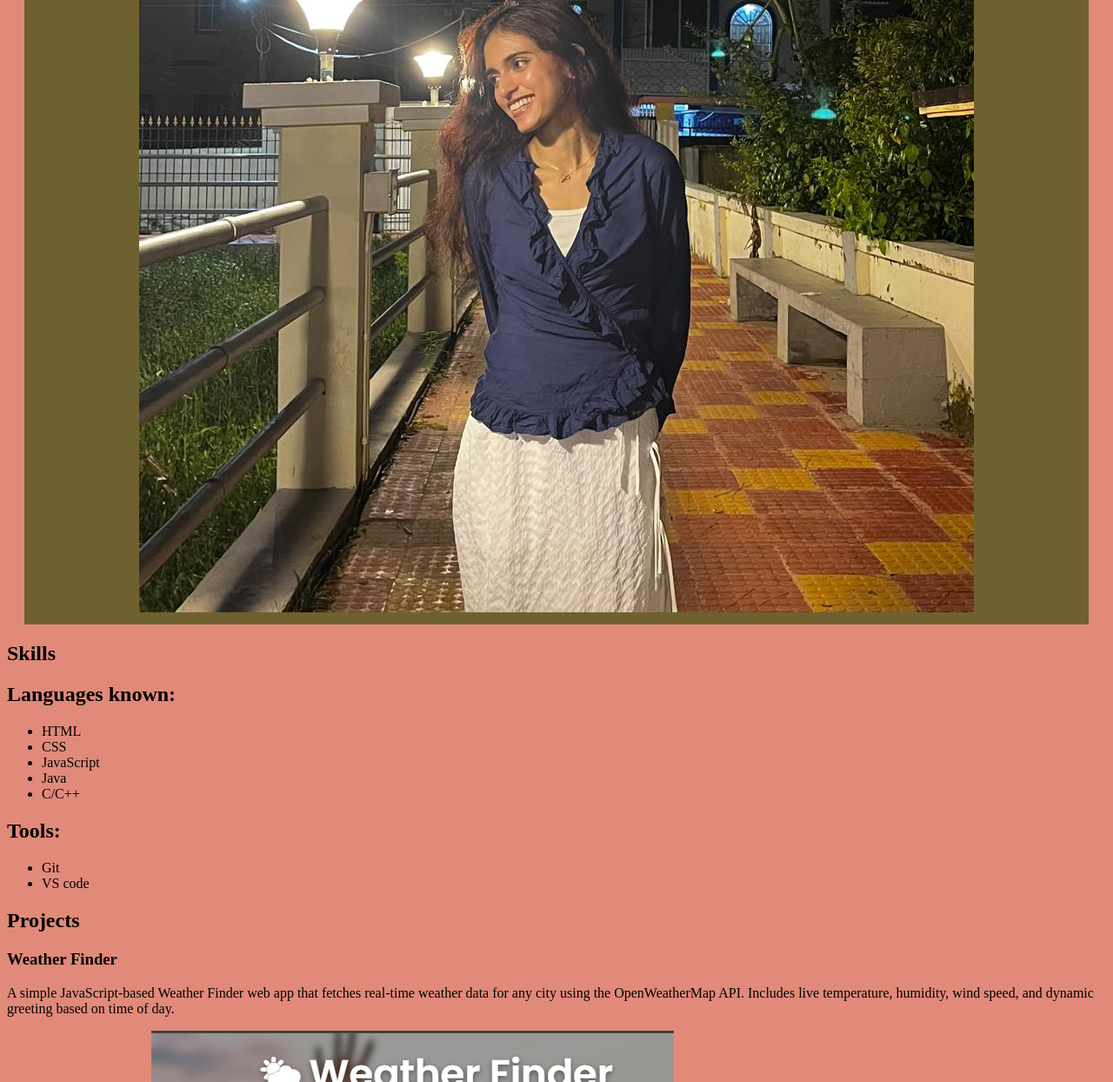
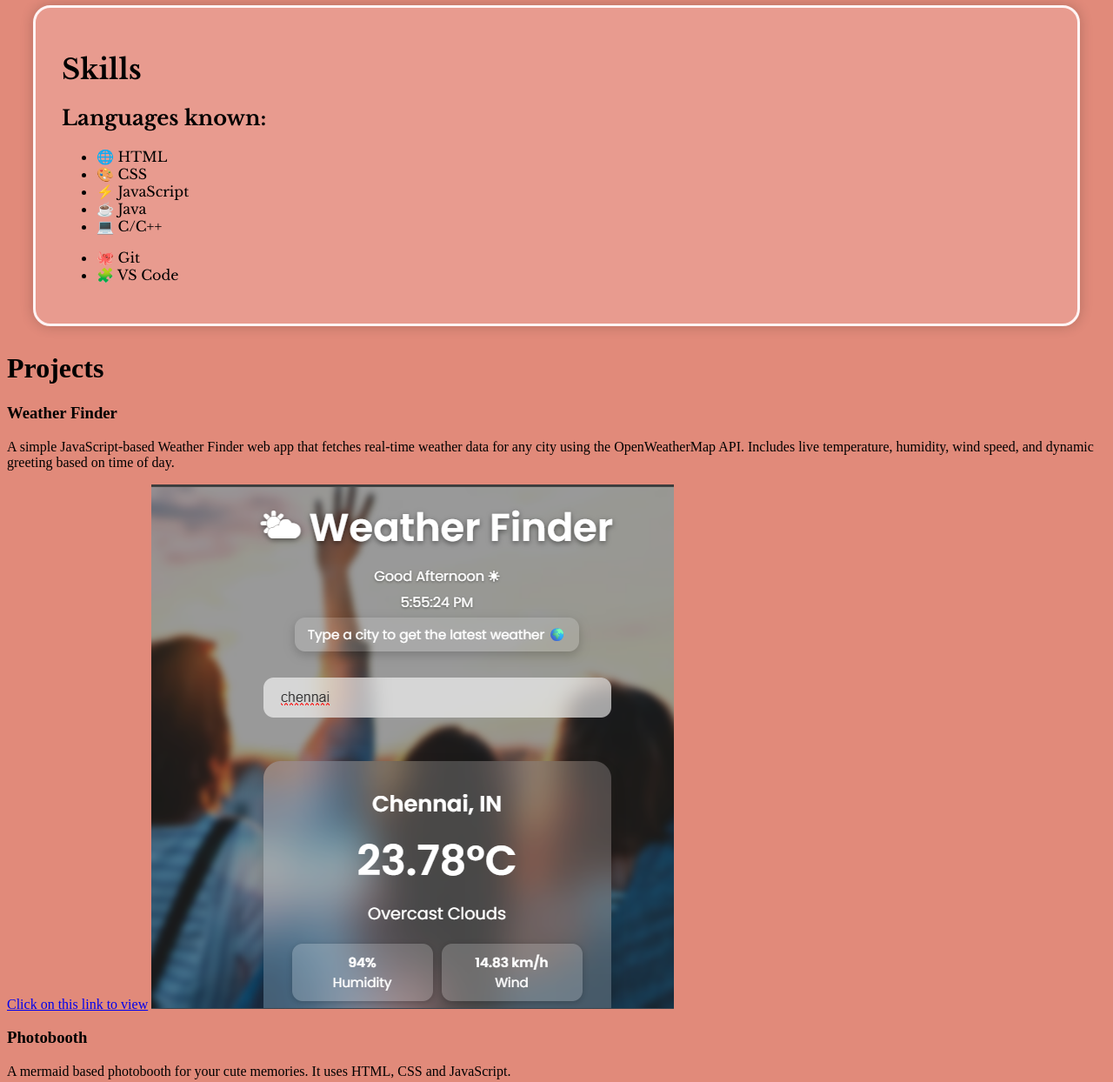
Before and after one commit to rupsikha05/portfolio-webdev, a plain HTML site: page index.html in a window 1280 px wide. Shown: the part 940-2184 px from the top of the page at 87% size. Drawn offline with nearby package versions, Linux system fonts and the light colour scheme.

Commit message:
third commit
6/12/25

```diff
--- a/index.html
+++ b/index.html
@@ -14,13 +14,13 @@
 </head>
 
 <body>
-    <section id="hero">
+    <div class="hero">
         <h1>RUPSIKHA DEB</h1>
         <p>A simple 20 y/o girl hailing from a small state of northeast, Tripura, I have come to learn and conquer.</p>
         <a href="https://github.com/rupsikha05">View my work</a>
-    </section>
+    </div>
 
-    <section id="about">
+    <div class="about">
         <h1>About Me</h1>
         <p>Hello!!! This is Rupsikha Deb. I am an aspiring web developer that has Barbie vision and Pink fantasies of
             life. I am currently working on polishing my skills more and more. Join me on this journey of finding what I
@@ -29,28 +29,29 @@
             <h2>Presenting you THE PHOTO</h2>
             <img id="myphoto" src="my photo.jpg" alt="a cute photo of mine">
         </div>
-    </section>
+    </div>
 
-    <section id="skills">
+    <div class="skills">
         <h1>Skills</h1>
         <h2>Languages known:</h2>
-        <ul>
-            <li>HTML</li>
-            <li>CSS</li>
-            <li>JavaScript</li>
-            <li>Java</li>
-            <li>C/C++</li>
+        <ul id="languages">
+            <li>🌐 HTML</li>
+            <li>🎨 CSS</li>
+            <li>⚡ JavaScript</li>
+            <li>☕ Java</li>
+            <li>💻 C/C++</li>
         </ul>
-        <h2>Tools:</h2>
-        <ul>
-            <li>Git</li>
-            <li>VS code</li>
+
+        <ul id="tools">
+            <li>🐙 Git</li>
+            <li>🧩 VS Code</li>
         </ul>
-    </section>
 
-    <section id="Projects">
+    </div>
+
+    <div class="Projects">
         <h1>Projects</h1>
-        <div>
+        <div class="weather-finder">
             <h3>Weather Finder</h3>
             <p>A simple JavaScript-based Weather Finder web app that fetches real-time weather data for any city using
                 the OpenWeatherMap API. Includes live temperature, humidity, wind speed, and dynamic greeting based on
@@ -58,20 +59,20 @@
             <a href="https://github.com/rupsikha05/weather-finder#">Click on this link to view</a>
             <img src="image.png" alt="weather finder project image">
         </div>
-        <div>
+        <div class="photobooth">
             <h3>Photobooth</h3>
-            <p>A mermaid based phtobooth for your cute memories. It uses HTML, CSS and JavaScript.</p>
+            <p>A mermaid based photobooth for your cute memories. It uses HTML, CSS and JavaScript.</p>
             <a href="https://github.com/rupsikha05/photobooth">click to view</a>
             <img src="Screenshot 2025-12-02 180203.png" alt="phtobooth screenshot">
         </div>
-    </section>
-    <section>
+    </div>
+    <div class="contact">
         <h1>Contact</h1>
         <ul>
             <li>rupshikha2016@gmail.com</li>
             <li><a href="https://github.com/rupsikha05">Github link</a></li>
         </ul>
-    </section>
+    </div>
 </body>
 
 </html>
--- a/style.css
+++ b/style.css
@@ -1,7 +1,7 @@
 body{
     background-color:#e18a7a ;
 }
-#hero{
+.hero{
     background-color: rgb(233, 114, 159);
     color: black;
     font-family: "Libre Baskerville", cursive;
@@ -9,10 +9,34 @@ body{
     padding: 10px;
     text-align: center;
 }
-#about{
+.about{
     background-color: #6e612f;
     font-family: 'Times New Roman', Times, serif;
     margin: 20px;
     padding: 10px;
     text-align: center;
 }
+.about div img{
+    width: 500px;
+    height: 500px;border: 5px solid violet;
+    border-radius: 20px;
+}
+
+.skills{
+    background-color: #e89b8f;
+    border-radius: 20px;
+    padding: 30px;
+    margin: 30px;
+    border: 3px solid #fff4f4;
+    box-shadow: 0 0 15px rgba(0,0,0,0.2);
+    font-family: "Libre Baskerville", serif;
+}
+.skills h1{
+    font-size: 2rem;
+}
+.skills h2{
+    margin-top: 20px;
+}
+#languages li{
+
+}
```
